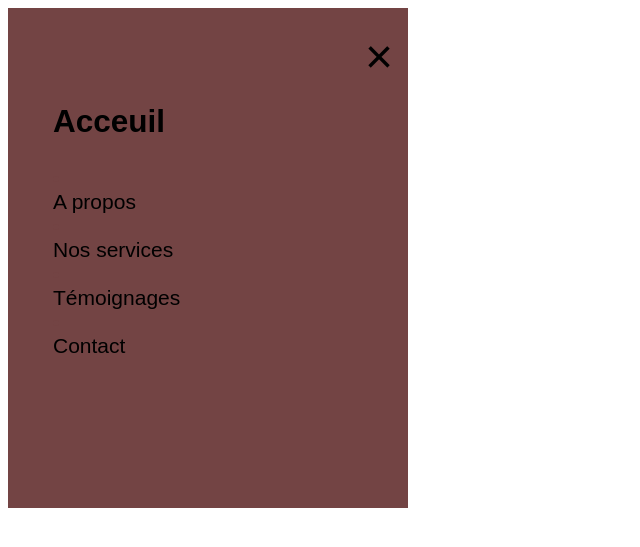
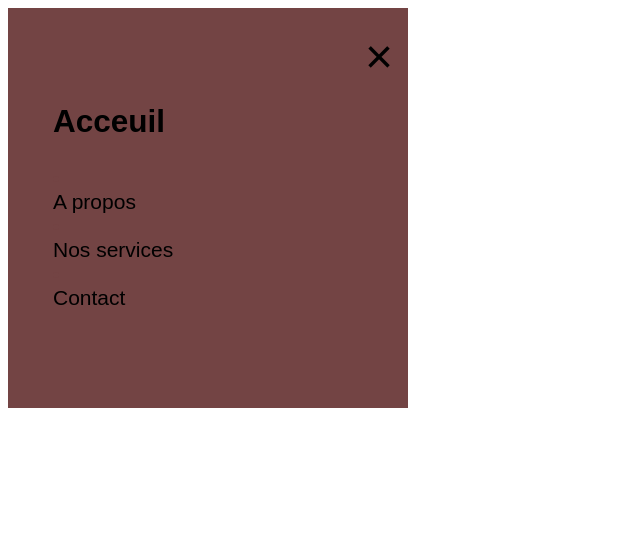
Before and after one commit to mateoisabey/ProjetWebGite, a PHP site: page /page/menu.html in a window 1280 px wide, after a click that opens the changed part. Shown: the top 547 px of the page, without its empty margins (0-640 px from the left). Run offline with PHP 8.4, Linux system fonts and the light colour scheme.

Commit message:
suppression temoignage

```diff
--- a/page/menu.html
+++ b/page/menu.html
@@ -18,7 +18,6 @@
                 <h1><a href="#">Acceuil</a></h1>
                 <li><a href="#aPropos">A propos</a></li>
                 <li><a href="#nosService">Nos services</a></li>
-                <li><a href="#">Témoignages</a></li>
                 <li><a href="page/contact.php">Contact</a></li>
             </nav>
         </header>
--- a/style/menu.css
+++ b/style/menu.css
@@ -48,7 +48,7 @@ label {
 }
 #menu:checked ~ #wrap{
     transform: translate3d(0, 0, 0);
-    height: 500px;
+    height: 400px;
 }
 
 label>span{
```
